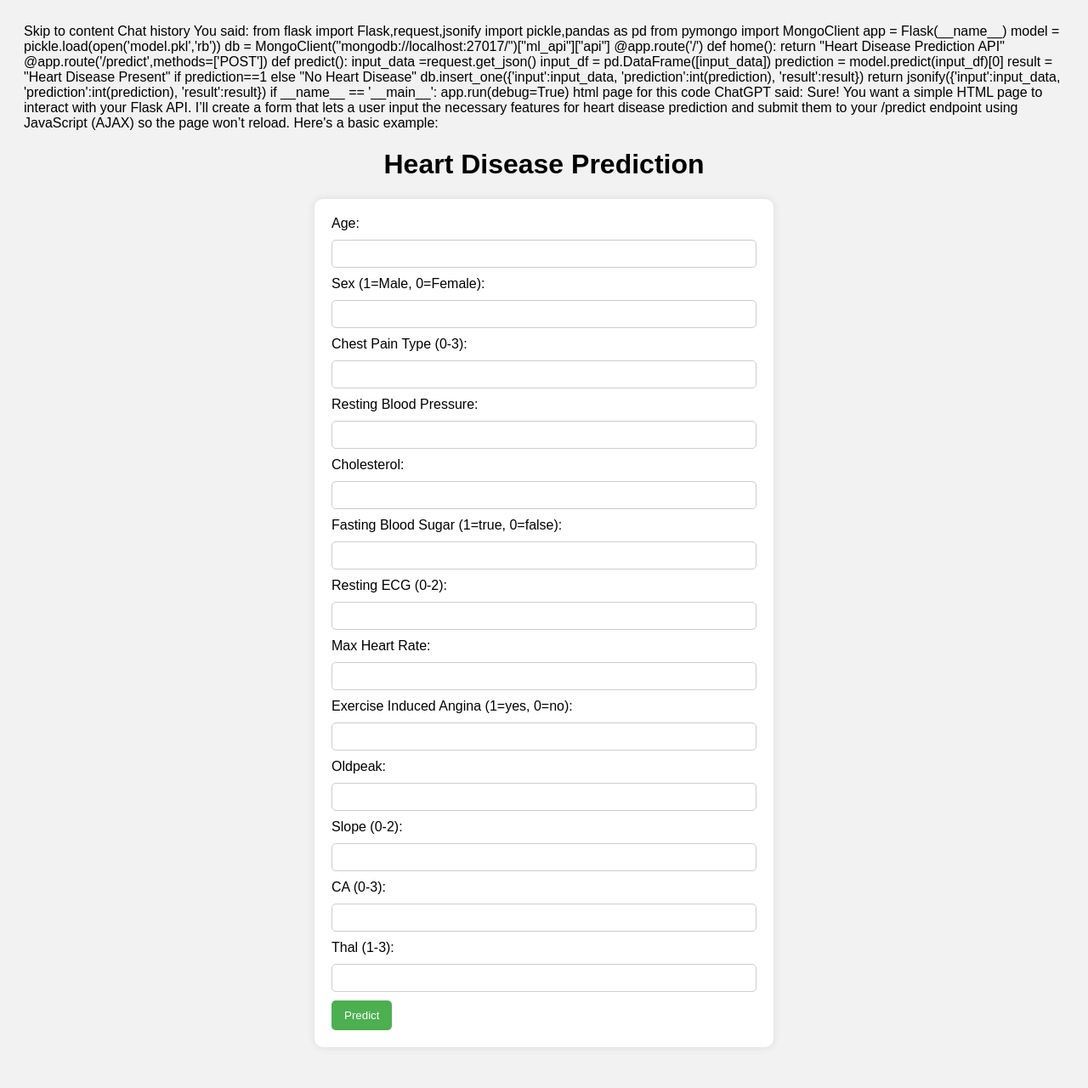
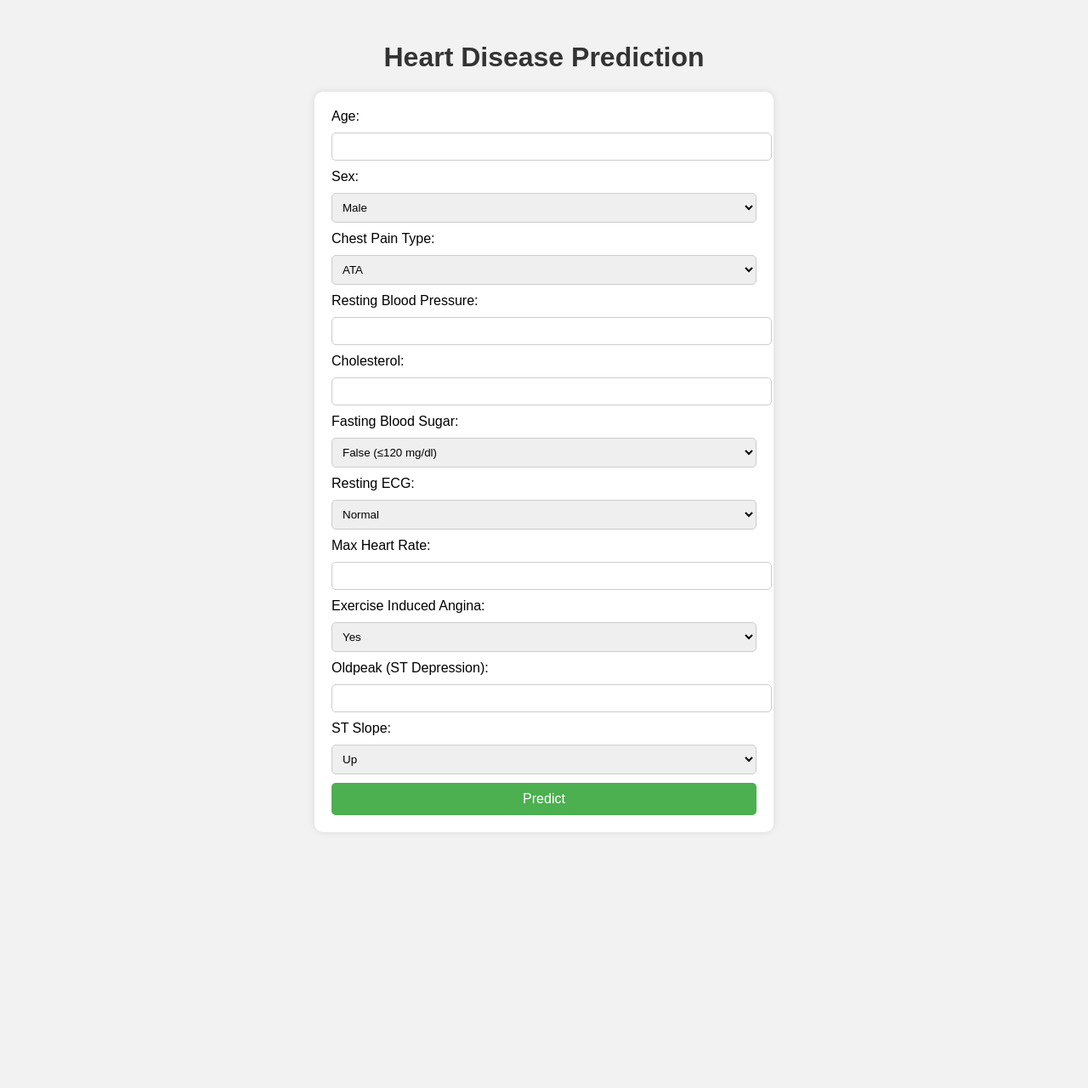
Before and after one commit to Selva-Praveen-AC/ML-DL-Projects, a Flask app: page / in a window 1280 px wide. Shown: the whole page at 85% size. After the commit the page ends 979 px from the top, so only its background shows below. Run offline with Flask 3, Linux system fonts and the light colour scheme; parts of the project's set-up code (start-up, migrations or seed data) failed here and were passed over.

Commit message:
heart disease model complete

```diff
--- a/Heart disease/templates/index.html
+++ b/Heart disease/templates/index.html
@@ -1,37 +1,3 @@
-Skip to content
-Chat history
-
-You said:
-from flask import Flask,request,jsonify
-import pickle,pandas as pd
-from pymongo import MongoClient
-
-app = Flask(__name__)
-model = pickle.load(open('model.pkl','rb'))
-db = MongoClient("mongodb://localhost:27017/")["ml_api"]["api"]
-
-@app.route('/')
-def home():
-    return "Heart Disease Prediction API"
-
-@app.route('/predict',methods=['POST'])
-def predict():
-    input_data =request.get_json()
-    input_df = pd.DataFrame([input_data])
-    prediction = model.predict(input_df)[0]
-    result = "Heart Disease Present" if prediction==1 else "No Heart Disease"
-    db.insert_one({'input':input_data,
-        'prediction':int(prediction),
-                    'result':result})
-    return jsonify({'input':input_data,
-        'prediction':int(prediction),
-                    'result':result})
-
-if __name__ == '__main__':
-    app.run(debug=True) html page for this code
-ChatGPT said:
-Sure! You want a simple HTML page to interact with your Flask API. I’ll create a form that lets a user input the necessary features for heart disease prediction and submit them to your /predict endpoint using JavaScript (AJAX) so the page won’t reload. Here's a basic example:
-
 <!DOCTYPE html>
 <html lang="en">
 <head>
@@ -40,55 +6,100 @@ Sure! You want a simple HTML page to interact with your Flask API. I’ll create
     <title>Heart Disease Prediction</title>
     <style>
         body { font-family: Arial, sans-serif; background-color: #f2f2f2; padding: 20px; }
-        h1 { text-align: center; }
-        form { max-width: 500px; margin: 0 auto; background: white; padding: 20px; border-radius: 10px; box-shadow: 0 0 10px rgba(0,0,0,0.1); }
-        input[type="number"], input[type="text"] { width: 100%; padding: 8px; margin: 10px 0; border-radius: 5px; border: 1px solid #ccc; }
-        button { padding: 10px 15px; background-color: #4CAF50; color: white; border: none; border-radius: 5px; cursor: pointer; }
+        h1 { text-align: center; color: #333; }
+        form {
+            max-width: 500px;
+            margin: 0 auto;
+            background: white;
+            padding: 20px;
+            border-radius: 10px;
+            box-shadow: 0 0 10px rgba(0,0,0,0.1);
+        }
+        input, select {
+            width: 100%;
+            padding: 8px;
+            margin: 10px 0;
+            border-radius: 5px;
+            border: 1px solid #ccc;
+        }
+        button {
+            padding: 10px 15px;
+            background-color: #4CAF50;
+            color: white;
+            border: none;
+            border-radius: 5px;
+            cursor: pointer;
+            width: 100%;
+            font-size: 16px;
+        }
         button:hover { background-color: #45a049; }
-        .result { text-align: center; margin-top: 20px; font-size: 18px; font-weight: bold; }
+        .result {
+            text-align: center;
+            margin-top: 20px;
+            font-size: 18px;
+            font-weight: bold;
+        }
     </style>
 </head>
 <body>
     <h1>Heart Disease Prediction</h1>
+
     <form id="predictionForm">
+
         <label>Age:</label>
-        <input type="number" name="age" required>
+        <input type="number" name="Age" required>
 
-        <label>Sex (1=Male, 0=Female):</label>
-        <input type="number" name="sex" required>
+        <label>Sex:</label>
+        <select name="Sex" required>
+            <option value="M">Male</option>
+            <option value="F">Female</option>
+        </select>
 
-        <label>Chest Pain Type (0-3):</label>
-        <input type="number" name="cp" required>
+        <label>Chest Pain Type:</label>
+        <select name="ChestPainType" required>
+            <option value="ATA">ATA</option>
+            <option value="NAP">NAP</option>
+            <option value="ASY">ASY</option>
+            <option value="TA">TA</option>
+        </select>
 
         <label>Resting Blood Pressure:</label>
-        <input type="number" name="trestbps" required>
+        <input type="number" name="RestingBP" required>
 
         <label>Cholesterol:</label>
-        <input type="number" name="chol" required>
+        <input type="number" name="Cholesterol" required>
 
-        <label>Fasting Blood Sugar (1=true, 0=false):</label>
-        <input type="number" name="fbs" required>
+        <label>Fasting Blood Sugar:</label>
+        <select name="FastingBS" required>
+            <option value="0">False (≤120 mg/dl)</option>
+            <option value="1">True (>120 mg/dl)</option>
+        </select>
 
-        <label>Resting ECG (0-2):</label>
-        <input type="number" name="restecg" required>
+        <label>Resting ECG:</label>
+        <select name="RestingECG" required>
+            <option value="Normal">Normal</option>
+            <option value="ST">ST</option>
+            <option value="LVH">LVH</option>
+        </select>
 
         <label>Max Heart Rate:</label>
-        <input type="number" name="thalach" required>
+        <input type="number" name="MaxHR" required>
 
-        <label>Exercise Induced Angina (1=yes, 0=no):</label>
-        <input type="number" name="exang" required>
+        <label>Exercise Induced Angina:</label>
+        <select name="ExerciseAngina" required>
+            <option value="Y">Yes</option>
+            <option value="N">No</option>
+        </select>
 
-        <label>Oldpeak:</label>
-        <input type="number" step="0.1" name="oldpeak" required>
+        <label>Oldpeak (ST Depression):</label>
+        <input type="number" step="0.1" name="Oldpeak" required>
 
-        <label>Slope (0-2):</label>
-        <input type="number" name="slope" required>
-
-        <label>CA (0-3):</label>
-        <input type="number" name="ca" required>
-
-        <label>Thal (1-3):</label>
-        <input type="number" name="thal" required>
+        <label>ST Slope:</label>
+        <select name="ST_Slope" required>
+            <option value="Up">Up</option>
+            <option value="Flat">Flat</option>
+            <option value="Down">Down</option>
+        </select>
 
         <button type="submit">Predict</button>
     </form>
@@ -101,9 +112,13 @@ Sure! You want a simple HTML page to interact with your Flask API. I’ll create
 
         form.addEventListener('submit', async (e) => {
             e.preventDefault();
+
             const formData = new FormData(form);
             const data = {};
-            formData.forEach((value, key) => { data[key] = Number(value); });
+            formData.forEach((value, key) => {
+                // convert numeric strings to numbers where appropriate
+                data[key] = isNaN(value) ? value : Number(value);
+            });
 
             try {
                 const response = await fetch('/predict', {
```
Also changed, not shown: 2 other files.
